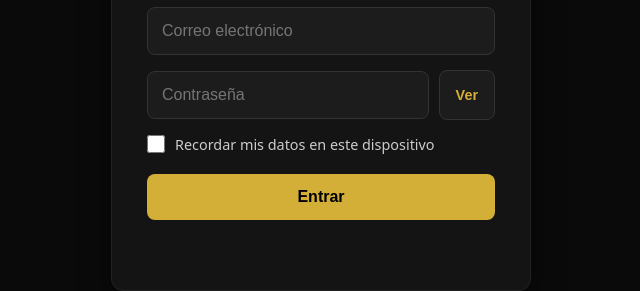
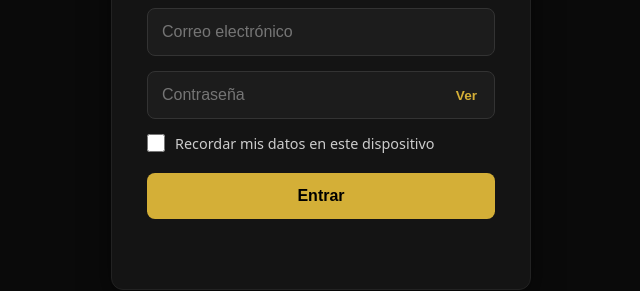
Before and after one commit to Dannybbk/cliffcoches, a plain HTML site: page login.html in a window 1280 px wide. Shown: the part 297-588 px from the top of the page, 319-959 px from the left. Drawn offline with nearby package versions, Linux system fonts and the light colour scheme.

Commit message:
Enhance login form styles and functionality
Updated input styles and added toggle button for password visibility.

```diff
--- a/login.html
+++ b/login.html
@@ -12,16 +12,13 @@
     .container { width: 100%; max-width: 420px; background: var(--dark); padding: 35px; border-radius: 12px; border: 1px solid #222; box-shadow: 0 10px 30px rgba(0,0,0,0.5); }
     h1 { text-align: center; margin-bottom: 25px; color: var(--gold); font-size: 1.6rem; font-family: 'Playfair Display', serif; }
 
-    .input-group { margin-bottom: 15px; }
-    input { width: 100%; padding: 14px; background: #1c1c1c; border: 1px solid #333; color: white; border-radius: 8px; font-size: 1rem; outline: none; transition: 0.3s; }
+    .input-group { position: relative; margin-bottom: 15px; }
+    input[type="email"], input[type="password"], input[type="text"] { width: 100%; padding: 14px 50px 14px 14px; background: #1c1c1c; border: 1px solid #333; color: white; border-radius: 8px; font-size: 1rem; outline: none; transition: 0.3s; }
     input:focus { border-color: var(--gold); }
 
-    .password-row { display: flex; gap: 10px; align-items: center; margin-bottom: 15px; }
-    .password-row input { margin-bottom: 0; flex: 1; }
-
-    /* Botón optimizado para toque directo en móvil */
-    .toggle-btn { background: #1c1c1c; border: 1px solid #333; color: var(--gold); padding: 0 16px; height: 50px; border-radius: 8px; cursor: pointer; font-weight: 600; font-size: 0.9rem; transition: 0.3s; flex-shrink: 0; -webkit-tap-highlight-color: transparent; }
-    .toggle-btn:hover { background: rgba(212, 175, 55, 0.1); border-color: var(--gold); }
+    /* Botón Ver/Ocultar integrado a la derecha dentro del campo */
+    .toggle-btn { position: absolute; right: 8px; top: 50%; transform: translateY(-50%); background: transparent; border: none; color: var(--gold); padding: 6px 10px; cursor: pointer; font-weight: 600; font-size: 0.85rem; border-radius: 4px; }
+    .toggle-btn:hover { background: rgba(212, 175, 55, 0.1); }
 
     .remember-container { display: flex; align-items: center; gap: 10px; margin-bottom: 20px; font-size: 0.9rem; color: #ccc; cursor: pointer; }
     .remember-container input { width: 18px; height: 18px; accent-color: var(--gold); cursor: pointer; }
@@ -40,8 +37,7 @@
       <input type="email" id="email" placeholder="Correo electrónico" autocomplete="email" />
     </div>
 
-    <div class="password-row">
-      <!-- Usamos onmousedown / ontouchstart para que responda al instante al tocar -->
+    <div class="input-group">
       <input type="password" id="password" placeholder="Contraseña" autocomplete="current-password" />
       <button type="button" class="toggle-btn" id="eyeBtn" onclick="togglePassword()">Ver</button>
     </div>
@@ -83,7 +79,6 @@
     }
     checkExistingSession();
 
-    // Función global directa y súper sencilla
     function togglePassword() {
       const passInput = document.getElementById('password');
       const eyeBtn = document.getElementById('eyeBtn');
```
